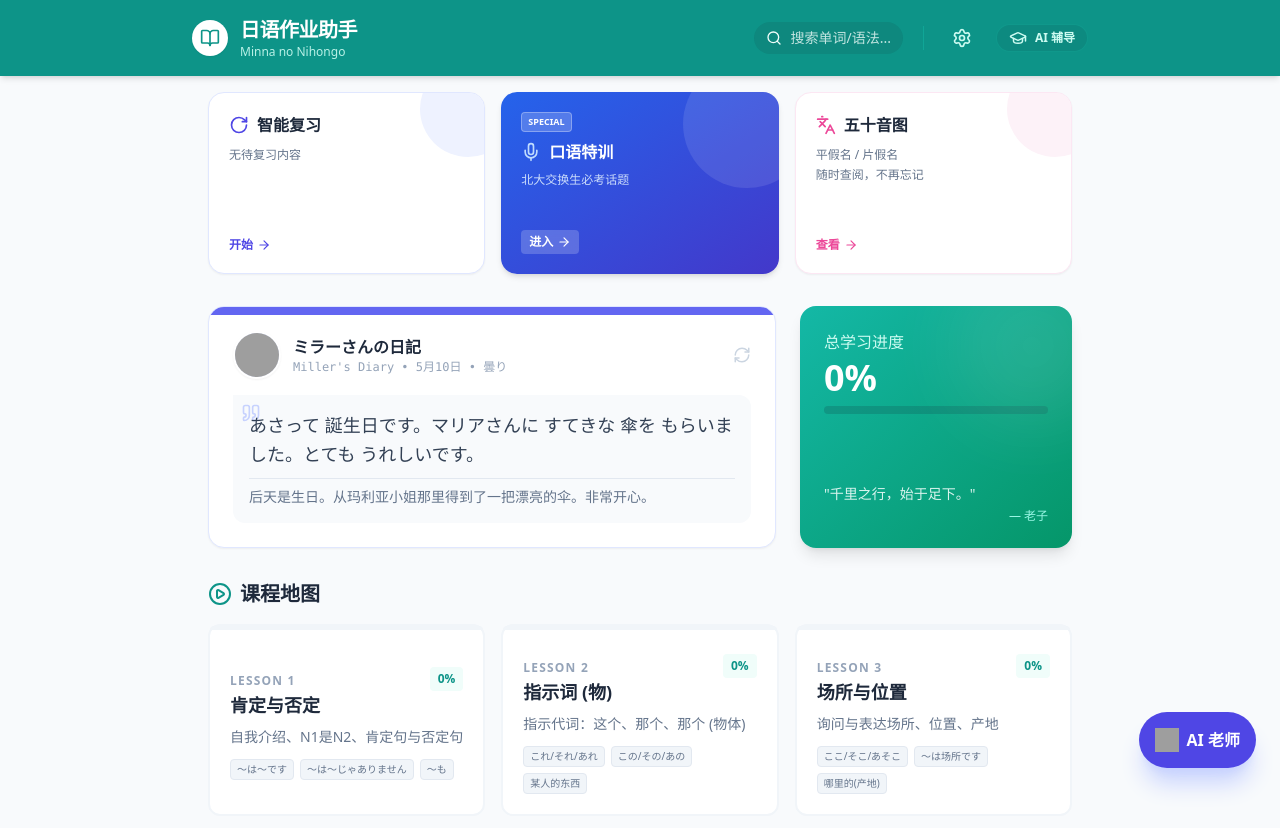
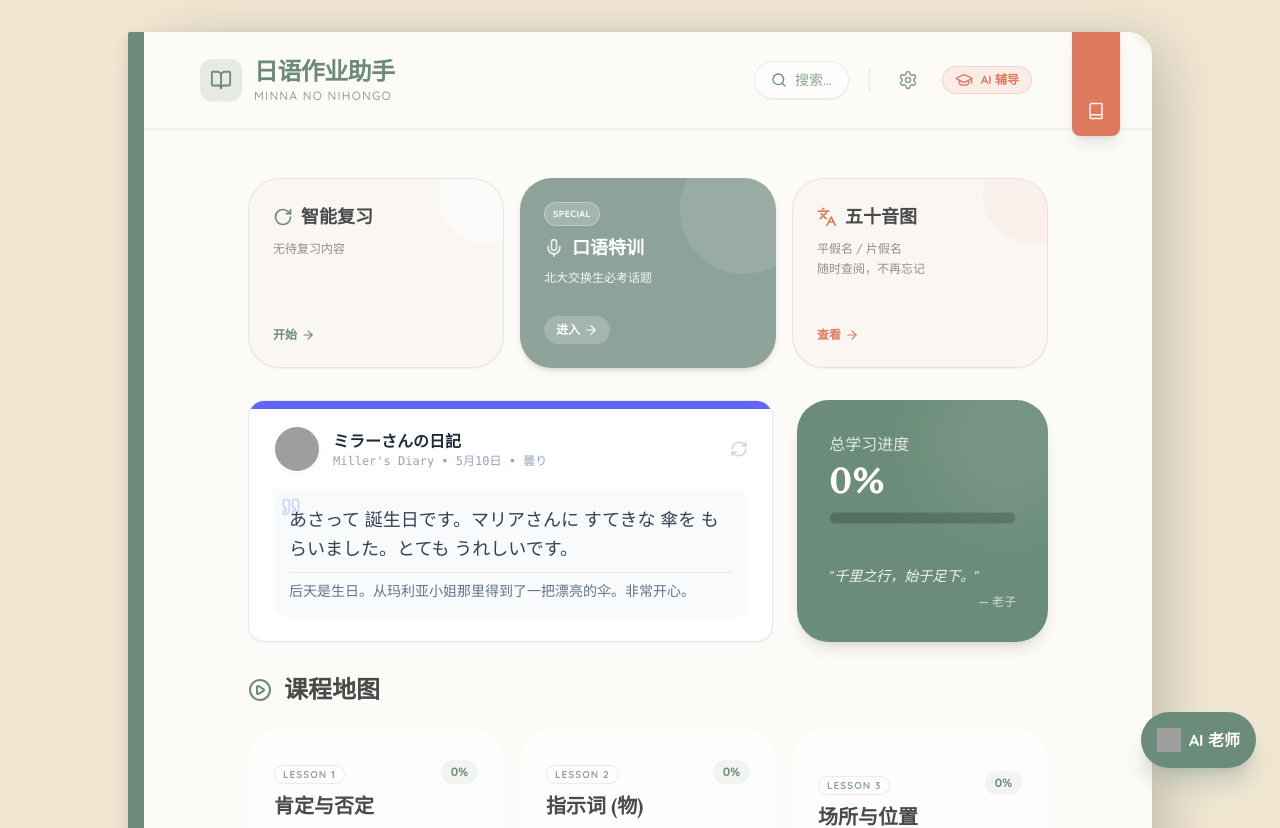
Before and after one commit to EricLeeK/nihongo-study-tutorweb, a React (Vite) app: page / in a window 1280 px wide. Shown: the top 828 px of the page. Built offline with nearby package versions, Linux system fonts and the light colour scheme; grey boxes are pictures that could not be loaded.

Commit message:
feat: introduce Dashboard and Header components, and redesign the application with a book-themed UI.

```diff
--- a/App.tsx
+++ b/App.tsx
@@ -91,13 +91,24 @@ const App: React.FC = () => {
   };
 
   return (
-    <div className="min-h-screen bg-slate-50 text-slate-800 font-sans pb-24 md:pb-0 selection:bg-teal-100 selection:text-teal-900">
+    <div className="min-h-screen bg-[#f0e6d2] text-ink font-sans pb-24 md:pb-0 selection:bg-sage selection:text-white flex justify-center p-4 md:p-8">
+
+      {/* Book Container */}
+      <div className="w-full max-w-5xl bg-paper min-h-[85vh] rounded-r-3xl rounded-l-sm shadow-[25px_0_60px_-15px_rgba(0,0,0,0.2),-5px_0_15px_-5px_rgba(0,0,0,0.1)] relative border-l-[16px] border-sage-dark flex flex-col overflow-hidden">
+
+        {/* Decorative Bookmark */}
+        <div className="absolute -top-2 right-8 w-12 h-28 bg-terracotta shadow-lg z-50 rounded-b-lg transition-transform hover:-translate-y-1 cursor-pointer flex items-end justify-center pb-4 border-t-4 border-black/10">
+          <div className="text-white/90 flex flex-col items-center gap-1">
+            <Book size={18} />
+          </div>
+        </div>
+
         <Header
           onOpenSettings={() => setIsSettingsOpen(true)}
           onOpenSearch={() => setIsSearchOpen(true)}
         />
 
-      <main className="max-w-4xl mx-auto p-4">
+        <main className="flex-1 p-6 md:p-12 max-w-4xl mx-auto w-full">
 
           {/* 1. Global Smart Review Mode */}
           {isGlobalReviewMode && (
@@ -170,8 +181,7 @@ const App: React.FC = () => {
                   <button
                     key={tab.id}
                     onClick={() => setActiveTab(tab.id as any)}
-                    className={`group flex items-center gap-2 px-5 py-3 font-bold transition-all border-b-2 whitespace-nowrap ${
-                       activeTab === tab.id
+                    className={`group flex items-center gap-2 px-5 py-3 font-bold transition-all border-b-2 whitespace-nowrap ${activeTab === tab.id
                       ? 'border-teal-500 text-teal-700 bg-teal-50/50'
                       : 'border-transparent text-slate-500 hover:text-slate-700 hover:bg-slate-50'
                       }`}
@@ -203,24 +213,25 @@ const App: React.FC = () => {
           )}
 
         </main>
+      </div>
 
       {/* Mobile Navigation (Sticky Bottom) - Only in Lesson Mode */}
       {!isGlobalReviewMode && !isSpeakingPrepMode && !isKanaChartMode && currentLessonId && (
-        <div className="md:hidden fixed bottom-0 left-0 right-0 bg-white/90 backdrop-blur-md border-t border-slate-200 flex justify-around p-1 z-40 shadow-[0_-4px_6px_-1px_rgba(0,0,0,0.05)] pb-safe">
-          <button onClick={() => setActiveTab('vocab')} className={`flex flex-col items-center p-2 rounded-lg w-16 ${activeTab === 'vocab' ? 'text-teal-600' : 'text-slate-400'}`}>
+        <div className="md:hidden fixed bottom-0 left-0 right-0 bg-paper/95 backdrop-blur-md border-t border-sage/20 flex justify-around p-1 z-40 shadow-[0_-4px_6px_-1px_rgba(0,0,0,0.05)] pb-safe">
+          <button onClick={() => setActiveTab('vocab')} className={`flex flex-col items-center p-2 rounded-lg w-16 ${activeTab === 'vocab' ? 'text-sage-dark' : 'text-slate-400'}`}>
             <Book size={20} strokeWidth={activeTab === 'vocab' ? 2.5 : 2} />
             <span className="text-[10px] font-medium mt-1">单词</span>
           </button>
-          <button onClick={() => setActiveTab('grammar')} className={`flex flex-col items-center p-2 rounded-lg w-16 ${activeTab === 'grammar' ? 'text-teal-600' : 'text-slate-400'}`}>
+          <button onClick={() => setActiveTab('grammar')} className={`flex flex-col items-center p-2 rounded-lg w-16 ${activeTab === 'grammar' ? 'text-sage-dark' : 'text-slate-400'}`}>
             <Layers size={20} strokeWidth={activeTab === 'grammar' ? 2.5 : 2} />
             <span className="text-[10px] font-medium mt-1">语法</span>
           </button>
           <div className="relative -top-5">
-             <button onClick={() => setActiveTab('practice')} className={`flex flex-col items-center justify-center w-14 h-14 rounded-full shadow-lg shadow-teal-200 ${activeTab === 'practice' ? 'bg-teal-600 text-white' : 'bg-white border border-slate-100 text-slate-400'}`}>
+            <button onClick={() => setActiveTab('practice')} className={`flex flex-col items-center justify-center w-14 h-14 rounded-full shadow-lg shadow-sage/30 ${activeTab === 'practice' ? 'bg-sage-dark text-white' : 'bg-paper border border-sage/20 text-slate-400'}`}>
               <PenTool size={24} fill={activeTab === 'practice' ? "currentColor" : "none"} />
             </button>
           </div>
-          <button onClick={() => setActiveTab('shadowing')} className={`flex flex-col items-center p-2 rounded-lg w-16 ${activeTab === 'shadowing' ? 'text-teal-600' : 'text-slate-400'}`}>
+          <button onClick={() => setActiveTab('shadowing')} className={`flex flex-col items-center p-2 rounded-lg w-16 ${activeTab === 'shadowing' ? 'text-sage-dark' : 'text-slate-400'}`}>
             <Mic size={20} strokeWidth={activeTab === 'shadowing' ? 2.5 : 2} />
             <span className="text-[10px] font-medium mt-1">跟读</span>
           </button>
@@ -230,7 +241,7 @@ const App: React.FC = () => {
       {/* Global AI FAB */}
       <button
         onClick={() => handleOpenAI('')}
-        className="fixed bottom-24 md:bottom-8 right-6 bg-indigo-600 text-white p-4 rounded-full shadow-xl shadow-indigo-200 hover:bg-indigo-700 transition-all hover:scale-105 hover:-translate-y-1 z-50 flex items-center gap-2"
+        className="fixed bottom-24 md:bottom-8 right-6 bg-sage-dark text-white p-4 rounded-full shadow-xl shadow-sage/40 hover:bg-sage transition-all hover:scale-105 hover:-translate-y-1 z-50 flex items-center gap-2"
       >
         <img src="https://api.iconify.design/fluent-emoji:teacher-light.svg" className="w-6 h-6" alt="Sensei" />
         <span className="font-bold hidden md:inline">AI 老师</span>
--- a/components/Dashboard.tsx
+++ b/components/Dashboard.tsx
@@ -58,22 +58,22 @@ export const Dashboard: React.FC<DashboardProps> = ({ onSelectLesson, onStartRev
         {/* Smart Review Call to Action */}
         <button
           onClick={onStartReview}
-          className="w-full bg-white p-5 rounded-2xl border border-indigo-100 shadow-sm hover:shadow-md hover:border-indigo-300 transition-all group relative overflow-hidden text-left h-full"
+          className="w-full bg-sand/40 p-6 rounded-[2rem] border border-sage/20 shadow-sm hover:shadow-md hover:border-sage/40 transition-all group relative overflow-hidden text-left h-full"
         >
-          <div className="absolute top-0 right-0 w-24 h-24 bg-indigo-50 rounded-full -mr-8 -mt-8 z-0 group-hover:scale-110 transition-transform"></div>
+          <div className="absolute top-0 right-0 w-24 h-24 bg-white/40 rounded-full -mr-8 -mt-8 z-0 group-hover:scale-110 transition-transform"></div>
           <div className="relative z-10 flex flex-col justify-between h-full min-h-[140px]">
             <div>
-              <h2 className="font-bold text-slate-800 flex items-center gap-2 mb-2">
-                <RotateCw className="text-indigo-600" size={20} />
+              <h2 className="font-serif font-bold text-ink flex items-center gap-2 mb-2 text-lg">
+                <RotateCw className="text-sage-dark" size={20} />
                 智能复习
               </h2>
-              <p className="text-slate-500 text-xs leading-relaxed">
+              <p className="text-ink/60 text-xs leading-relaxed font-medium">
                 {dueCount > 0
                   ? `${dueCount} 个内容待复习`
                   : "无待复习内容"}
               </p>
             </div>
-            <div className="mt-2 text-indigo-600 font-bold text-xs flex items-center gap-1">
+            <div className="mt-2 text-sage-dark font-bold text-xs flex items-center gap-1">
               开始 <ArrowRight size={14} />
             </div>
           </div>
@@ -82,24 +82,24 @@ export const Dashboard: React.FC<DashboardProps> = ({ onSelectLesson, onStartRev
         {/* Hokudai Speaking Prep Card */}
         <button
           onClick={onStartSpeakingPrep}
-          className="w-full bg-gradient-to-br from-blue-600 to-indigo-700 p-5 rounded-2xl shadow-md text-white relative overflow-hidden group text-left h-full"
+          className="w-full bg-[#8da399] p-6 rounded-[2rem] shadow-md text-white relative overflow-hidden group text-left h-full"
         >
-          <div className="absolute top-0 right-0 w-32 h-32 bg-white opacity-10 rounded-full -mr-8 -mt-8 z-0 group-hover:scale-110 transition-transform"></div>
+          <div className="absolute top-0 right-0 w-32 h-32 bg-white/10 rounded-full -mr-8 -mt-8 z-0 group-hover:scale-110 transition-transform"></div>
           <div className="relative z-10 flex flex-col justify-between h-full min-h-[140px]">
             <div>
               <div className="flex items-center gap-2 mb-2">
-                <span className="bg-white/20 text-white text-[9px] font-bold px-1.5 py-0.5 rounded backdrop-blur-sm border border-white/30">
+                <span className="bg-white/20 text-white text-[9px] font-bold px-2 py-1 rounded-full backdrop-blur-sm border border-white/30 tracking-wider">
                   SPECIAL
                 </span>
               </div>
-              <h2 className="font-bold flex items-center gap-2 mb-2 text-white">
-                <Mic className="text-blue-200" size={20} /> 口语特训
+              <h2 className="font-serif font-bold flex items-center gap-2 mb-2 text-white text-lg">
+                <Mic className="text-white/80" size={20} /> 口语特训
               </h2>
-              <p className="text-blue-100 text-xs opacity-90">
+              <p className="text-white/90 text-xs font-medium">
                 北大交换生必考话题
               </p>
             </div>
-            <div className="mt-2 text-white font-bold text-xs flex items-center gap-1 bg-white/20 w-fit px-2 py-1 rounded backdrop-blur-sm">
+            <div className="mt-2 text-white font-bold text-xs flex items-center gap-1 bg-white/20 w-fit px-3 py-1.5 rounded-full backdrop-blur-sm">
               进入 <ArrowRight size={14} />
             </div>
           </div>
@@ -108,22 +108,22 @@ export const Dashboard: React.FC<DashboardProps> = ({ onSelectLesson, onStartRev
         {/* Kana Chart Card (New) */}
         <button
           onClick={onOpenKanaChart}
-          className="w-full bg-white p-5 rounded-2xl border border-pink-100 shadow-sm hover:shadow-md hover:border-pink-300 transition-all group relative overflow-hidden text-left h-full"
+          className="w-full bg-sand/40 p-6 rounded-[2rem] border border-terracotta/20 shadow-sm hover:shadow-md hover:border-terracotta/40 transition-all group relative overflow-hidden text-left h-full"
         >
-          <div className="absolute top-0 right-0 w-24 h-24 bg-pink-50 rounded-full -mr-8 -mt-8 z-0 group-hover:scale-110 transition-transform"></div>
+          <div className="absolute top-0 right-0 w-24 h-24 bg-terracotta/5 rounded-full -mr-8 -mt-8 z-0 group-hover:scale-110 transition-transform"></div>
           <div className="relative z-10 flex flex-col justify-between h-full min-h-[140px]">
             <div>
-              <h2 className="font-bold text-slate-800 flex items-center gap-2 mb-2">
-                <Languages className="text-pink-500" size={20} />
+              <h2 className="font-serif font-bold text-ink flex items-center gap-2 mb-2 text-lg">
+                <Languages className="text-terracotta" size={20} />
                 五十音图
               </h2>
-              <p className="text-slate-500 text-xs leading-relaxed">
+              <p className="text-ink/60 text-xs leading-relaxed font-medium">
                 平假名 / 片假名
                 <br />
                 随时查阅，不再忘记
               </p>
             </div>
-            <div className="mt-2 text-pink-500 font-bold text-xs flex items-center gap-1">
+            <div className="mt-2 text-terracotta font-bold text-xs flex items-center gap-1">
               查看 <ArrowRight size={14} />
             </div>
           </div>
@@ -135,28 +135,28 @@ export const Dashboard: React.FC<DashboardProps> = ({ onSelectLesson, onStartRev
         <div className="lg:col-span-2">
           <MillersDiary />
         </div>
-        <div className="bg-gradient-to-br from-teal-500 to-emerald-600 rounded-2xl p-6 text-white shadow-lg flex flex-col justify-between relative overflow-hidden">
-          <div className="absolute -right-10 -top-10 w-40 h-40 bg-white opacity-10 rounded-full blur-2xl"></div>
+        <div className="bg-[#6b8c7a] rounded-[2rem] p-8 text-white shadow-lg flex flex-col justify-between relative overflow-hidden">
+          <div className="absolute -right-10 -top-10 w-40 h-40 bg-white/10 rounded-full blur-2xl"></div>
           <div>
-            <h3 className="text-teal-100 font-medium mb-1">总学习进度</h3>
-            <div className="text-4xl font-bold mb-2">{totalProgress}%</div>
-            <div className="w-full bg-teal-800/30 h-2 rounded-full overflow-hidden">
+            <h3 className="text-white/80 font-medium mb-1 font-serif">总学习进度</h3>
+            <div className="text-4xl font-bold mb-3 font-serif">{totalProgress}%</div>
+            <div className="w-full bg-black/20 h-3 rounded-full overflow-hidden border border-white/10">
               <div className="h-full bg-white/90 rounded-full transition-all duration-1000" style={{ width: `${totalProgress}%` }}></div>
             </div>
           </div>
           <div className="mt-6">
-            <p className="text-sm text-teal-50 opacity-90">
+            <p className="text-sm text-white/90 font-serif italic">
               "千里之行，始于足下。"
             </p>
-            <p className="text-xs text-teal-200 mt-1 text-right">— 老子</p>
+            <p className="text-xs text-white/70 mt-2 text-right font-medium">— 老子</p>
           </div>
         </div>
       </div>
 
       {/* Lessons Map */}
       <div>
-        <h2 className="text-xl font-bold text-slate-800 mb-4 flex items-center gap-2">
-          <PlayCircle className="text-teal-600" />
+        <h2 className="text-2xl font-serif font-bold text-ink mb-6 flex items-center gap-3">
+          <PlayCircle className="text-sage-dark" />
           课程地图
         </h2>
 
@@ -170,39 +170,39 @@ export const Dashboard: React.FC<DashboardProps> = ({ onSelectLesson, onStartRev
                 key={lesson.id}
                 onClick={() => onSelectLesson(lesson.id)}
                 disabled={isLocked}
-                className={`group relative p-5 rounded-xl border-2 text-left transition-all hover:-translate-y-1 ${isLocked
-                    ? 'bg-slate-50 border-slate-100 opacity-70 cursor-not-allowed'
-                    : 'bg-white border-slate-100 hover:border-teal-400 hover:shadow-md'
+                className={`group relative p-6 rounded-[2rem] border-2 text-left transition-all hover:-translate-y-1 ${isLocked
+                  ? 'bg-sand/20 border-transparent opacity-60 cursor-not-allowed'
+                  : 'bg-white/60 border-transparent hover:border-sage/30 hover:shadow-md hover:bg-white/80'
                   }`}
               >
                 {/* Progress Bar Top */}
-                <div className="absolute top-0 left-0 right-0 h-1 bg-slate-100 rounded-t-xl overflow-hidden">
-                  <div className={`h-full transition-all duration-1000 ${progress === 100 ? 'bg-green-500' : 'bg-teal-500'}`} style={{ width: `${progress}%` }}></div>
+                <div className="absolute top-0 left-0 right-0 h-1.5 bg-sand/50 rounded-t-2xl overflow-hidden opacity-0 group-hover:opacity-100 transition-opacity">
+                  <div className={`h-full transition-all duration-1000 ${progress === 100 ? 'bg-sage-dark' : 'bg-sage'}`} style={{ width: `${progress}%` }}></div>
                 </div>
 
-                <div className="flex justify-between items-start mb-2 mt-2">
+                <div className="flex justify-between items-start mb-3 mt-1">
                   <div>
-                    <span className="text-xs font-bold text-slate-400 uppercase tracking-widest">Lesson {index + 1}</span>
-                    <h3 className={`font-bold text-lg ${progress === 100 ? 'text-green-700' : 'text-slate-800'}`}>
+                    <span className="text-[10px] font-bold text-sage uppercase tracking-widest border border-sage/20 px-2 py-0.5 rounded-full">Lesson {index + 1}</span>
+                    <h3 className={`font-serif font-bold text-xl mt-2 ${progress === 100 ? 'text-sage-dark' : 'text-ink'}`}>
                       {lesson.title.split('：')[1] || lesson.title}
                     </h3>
                   </div>
                   {progress === 100 ? (
-                    <CheckCircle2 className="text-green-500" size={24} />
+                    <CheckCircle2 className="text-sage-dark" size={24} />
                   ) : (
-                    <div className="text-xs font-bold text-teal-600 bg-teal-50 px-2 py-1 rounded">
+                    <div className="text-xs font-bold text-sage-dark bg-sage/10 px-2.5 py-1 rounded-full">
                       {progress}%
                     </div>
                   )}
                 </div>
 
-                <p className="text-sm text-slate-500 line-clamp-2 mb-3">
+                <p className="text-sm text-ink/60 line-clamp-2 mb-4 font-medium leading-relaxed">
                   {lesson.description}
                 </p>
 
-                <div className="flex flex-wrap gap-1.5">
+                <div className="flex flex-wrap gap-2">
                   {lesson.topics.slice(0, 3).map(t => (
-                    <span key={t} className="text-[10px] px-1.5 py-0.5 bg-slate-100 text-slate-500 rounded border border-slate-200">
+                    <span key={t} className="text-[10px] px-2 py-1 bg-sand text-ink/70 rounded-lg border border-sand-dark/10 font-medium">
                       {t}
                     </span>
                   ))}
--- a/components/Header.tsx
+++ b/components/Header.tsx
@@ -8,38 +8,38 @@ interface HeaderProps {
 
 export const Header: React.FC<HeaderProps> = ({ onOpenSettings, onOpenSearch }) => {
   return (
-    <header className="bg-teal-600 text-white p-4 shadow-md sticky top-0 z-30">
+    <header className="bg-transparent text-ink p-6 border-b-2 border-sage/10 sticky top-0 z-30 backdrop-blur-sm">
       <div className="max-w-4xl mx-auto flex items-center justify-between">
-        <div className="flex items-center gap-3 cursor-pointer" onClick={() => window.location.reload()}>
-          <div className="bg-white text-teal-600 p-2 rounded-full shadow-sm">
-            <BookOpen size={20} />
+        <div className="flex items-center gap-3 cursor-pointer group" onClick={() => window.location.reload()}>
+          <div className="bg-sage/20 text-sage-dark p-2.5 rounded-xl shadow-sm group-hover:bg-sage/30 transition-colors">
+            <BookOpen size={22} />
           </div>
           <div>
-            <h1 className="text-lg md:text-xl font-bold tracking-tight">日语作业助手</h1>
-            <p className="text-teal-100 text-[10px] md:text-xs opacity-90">Minna no Nihongo</p>
+            <h1 className="text-xl md:text-2xl font-serif font-bold tracking-tight text-sage-dark">日语作业助手</h1>
+            <p className="text-sage text-[10px] md:text-xs font-medium tracking-widest uppercase">Minna no Nihongo</p>
           </div>
         </div>
 
-        <div className="flex items-center gap-2 md:gap-4">
+        <div className="flex items-center gap-2 md:gap-4 mr-16">
           <button
             onClick={onOpenSearch}
-            className="flex items-center gap-2 bg-teal-700/40 hover:bg-teal-700/60 text-teal-50 px-3 py-1.5 rounded-full transition-all text-sm"
+            className="flex items-center gap-2 bg-white/50 hover:bg-white/80 text-sage-dark px-4 py-2 rounded-full transition-all text-sm border border-sage/20 shadow-sm"
           >
-             <Search size={16} />
-             <span className="hidden md:inline opacity-80">搜索单词/语法...</span>
+            <Search size={16} />
+            <span className="hidden md:inline opacity-80 font-medium">搜索...</span>
           </button>
 
-          <div className="h-6 w-px bg-teal-500/50 mx-1 hidden md:block"></div>
+          <div className="h-6 w-px bg-sage/20 mx-1 hidden md:block"></div>
 
           <button
             onClick={onOpenSettings}
-            className="p-2 rounded-full hover:bg-teal-700/50 text-teal-100 transition-colors"
+            className="p-2 rounded-full hover:bg-sage/10 text-sage transition-colors"
             title="设置 API Key"
           >
             <Settings size={20} />
           </button>
 
-          <div className="hidden md:flex items-center gap-2 text-teal-100 bg-teal-700/30 px-3 py-1 rounded-full border border-teal-500/30">
+          <div className="hidden md:flex items-center gap-2 text-terracotta bg-terracotta/10 px-3 py-1 rounded-full border border-terracotta/20">
             <GraduationCap size={18} />
             <span className="text-xs font-bold">AI 辅导</span>
           </div>
--- a/index.html
+++ b/index.html
@@ -1,15 +1,40 @@
 <!DOCTYPE html>
 <html lang="zh-CN">
+
 <head>
   <meta charset="UTF-8" />
   <link rel="icon" type="image/svg+xml" href="/vite.svg" />
   <meta name="viewport" content="width=device-width, initial-scale=1.0" />
   <title>日语作业助手</title>
   <script src="https://cdn.tailwindcss.com"></script>
+  <script>
+    tailwind.config = {
+      theme: {
+        extend: {
+          colors: {
+            paper: '#fdfbf7',
+            ink: '#4a4a4a',
+            sage: '#8da399',
+            'sage-dark': '#6b8c7a',
+            sand: '#f4f1ea',
+            terracotta: '#e07a5f',
+          },
+          fontFamily: {
+            serif: ['Lora', 'serif'],
+            sans: ['Quicksand', 'sans-serif'],
+          }
+        }
+      }
+    }
+  </script>
   <style>
-      @import url('https://fonts.googleapis.com/css2?family=Noto+Sans+JP:wght@400;500;700&family=Noto+Sans+SC:wght@400;500;700&display=swap');
+    @import url('https://fonts.googleapis.com/css2?family=Lora:ital,wght@0,400;0,500;0,600;0,700;1,400&family=Quicksand:wght@300;400;500;600;700&display=swap');
+
     body {
-        font-family: 'Noto Sans SC', 'Noto Sans JP', sans-serif;
+      font-family: 'Quicksand', sans-serif;
+      background-color: #f0e6d2;
+      /* Fallback/Base color */
+      color: #4a4a4a;
     }
   </style>
   <script type="importmap">
@@ -25,8 +50,10 @@
 </script>
   <link rel="stylesheet" href="/index.css">
 </head>
+
 <body>
   <div id="root"></div>
   <script type="module" src="/index.tsx"></script>
 </body>
+
 </html>
```
Lines whose indentation alone changed are shown as unchanged.
